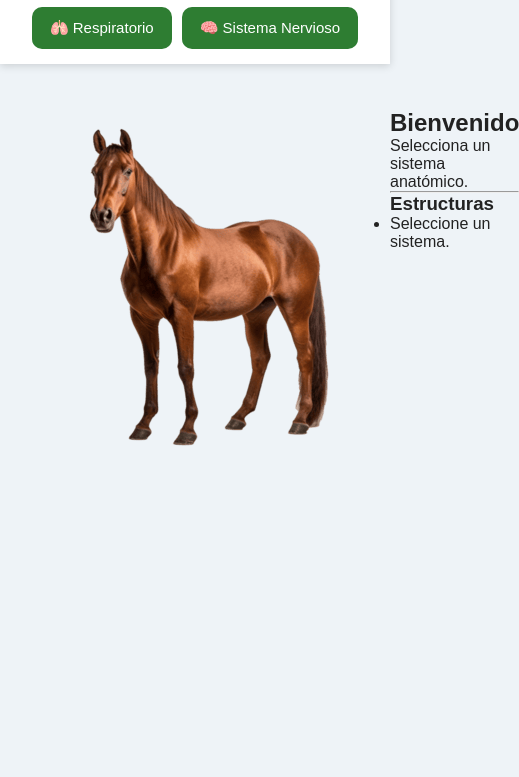
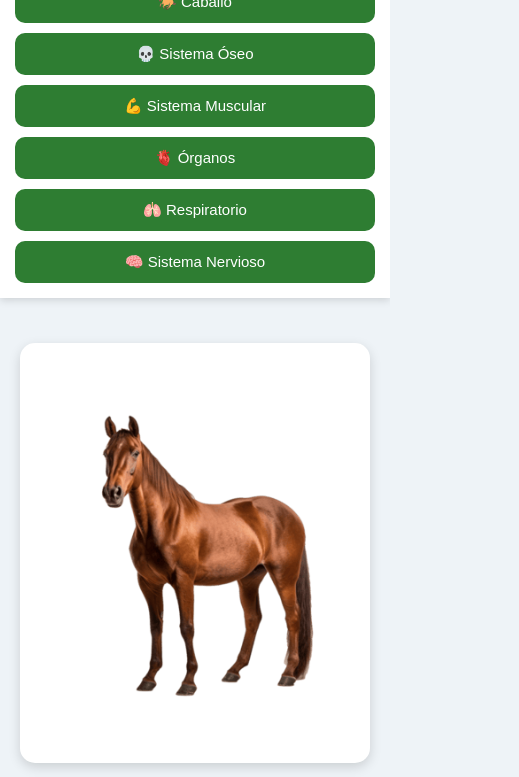
Before and after one commit to calmi2505-tech/EquiAtlas, a plain HTML site: page index.html in a window 390 px wide. Shown: the part 212-989 px from the top of the page, 519 px wide, since content can reach past the window. Before the commit the page ends 844 px from the top, so only its background shows below. Drawn offline with Linux system fonts and the light colour scheme.

Commit message:
Update style.css

```diff
--- a/style.css
+++ b/style.css
@@ -97,4 +97,128 @@
 
 #visor{
 
-    background
+    background:white;
+    border-radius:15px;
+    box-shadow:0 4px 12px rgba(0,0,0,.15);
+
+    display:flex;
+    justify-content:center;
+    align-items:center;
+
+    min-height:650px;
+    padding:20px;
+
+}
+
+#visor img{
+
+    width:100%;
+    max-width:700px;
+    height:550px;
+
+    object-fit:contain;
+
+}
+
+/* ==========================
+   PANEL
+========================== */
+
+#panel{
+
+    background:white;
+    border-radius:15px;
+    box-shadow:0 4px 12px rgba(0,0,0,.15);
+
+    padding:20px;
+
+}
+
+#panel h2{
+
+    color:#1b5e20;
+    margin-bottom:15px;
+
+}
+
+#panel h3{
+
+    margin-top:20px;
+    margin-bottom:10px;
+    color:#2e7d32;
+
+}
+
+#descripcion{
+
+    line-height:1.7;
+
+}
+
+#listaEstructuras{
+
+    list-style:none;
+    margin-top:10px;
+
+}
+
+#listaEstructuras li{
+
+    padding:10px;
+    margin-bottom:8px;
+
+    background:#f4f4f4;
+
+    border-radius:8px;
+
+    cursor:pointer;
+
+    transition:.25s;
+
+}
+
+#listaEstructuras li:hover{
+
+    background:#d9f2dc;
+
+}
+
+/* ==========================
+   CELULAR
+========================== */
+
+@media(max-width:900px){
+
+    .logo{
+
+        flex-direction:column;
+        text-align:center;
+
+    }
+
+    main{
+
+        grid-template-columns:1fr;
+
+    }
+
+    #visor{
+
+        min-height:420px;
+
+    }
+
+    #visor img{
+
+        width:100%;
+        height:350px;
+
+    }
+
+    nav button{
+
+        width:100%;
+
+    }
+
+}
```
